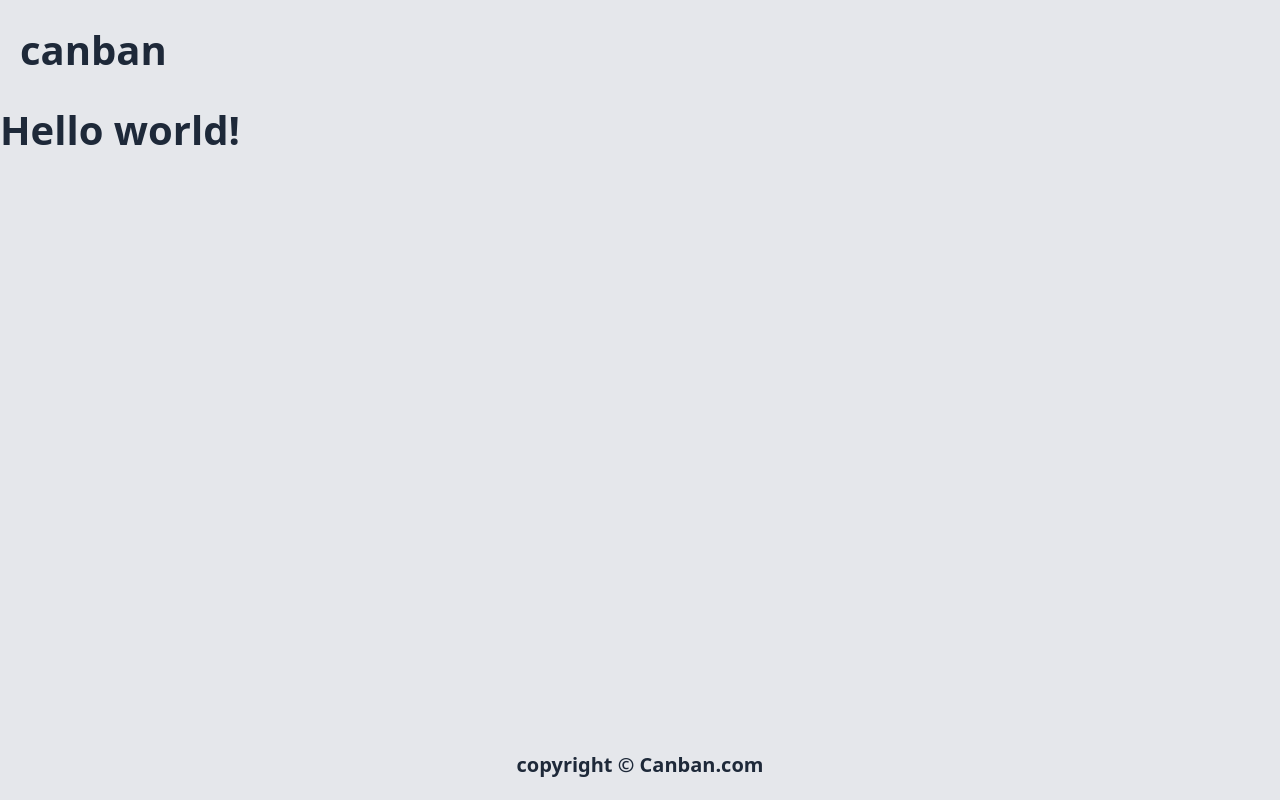
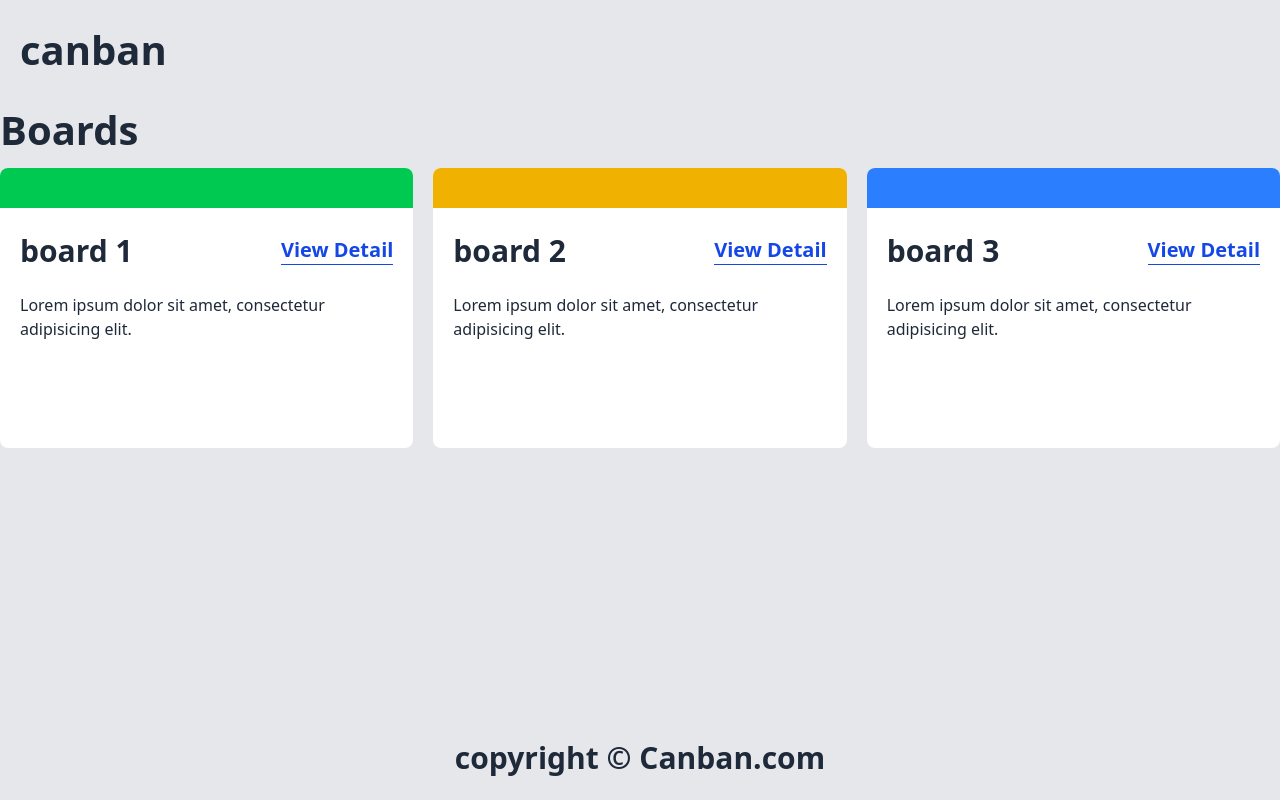
Before and after one commit to sobhanjaferi/Canban, a Next.js app: page / in a window 1280 px wide. Built offline with nearby package versions, Linux system fonts and the light colour scheme.

Commit message:
[ADD] Board list component

```diff
--- a/src/app/page.tsx
+++ b/src/app/page.tsx
@@ -1,9 +1,12 @@
-import {ReactNode} from "react";
+import { ReactNode } from "react";
+import BoardList from "@/features/board/Board-List";
 
 export default function Home(): ReactNode {
-    return (
-        <div>
-            <h1>Hello world!</h1>
-        </div>
-    );
+  return (
+    <div>
+      <h1 className={"mb-2"}>Boards</h1>
+
+      <BoardList />
+    </div>
+  );
 }
--- /dev/null
+++ b/src/features/board/Board-Box.tsx
@@ -0,0 +1,37 @@
+import { ReactElement } from "react";
+import Link from "next/link";
+
+interface Props {
+  id: number;
+  title: string;
+  content: string;
+  color: "gray" | "blue" | "red" | "green" | "yellow";
+}
+
+export default function BoardBox(prop: Props): ReactElement {
+  return (
+    <section className={"min-h-70 rounded-lg bg-white col-span-1"}>
+      <div
+        className={`rounded-t-lg p-5
+        ${prop.color === "gray" && "bg-gray-500"}
+        ${prop.color === "blue" && "bg-blue-500"}
+        ${prop.color === "red" && "bg-red-500"}
+        ${prop.color === "green" && "bg-green-500"}
+        ${prop.color === "yellow" && "bg-yellow-500"}`}
+      ></div>
+
+      <div className={"flex justify-between items-center p-5"}>
+        <h2>{prop.title}</h2>
+
+        <Link
+          href={`board/${prop.id}`}
+          className={"text-blue-700 text-xl font-bold border-b"}
+        >
+          View Detail
+        </Link>
+      </div>
+
+      <p className={"p-5 pt-0"}>{prop.content}</p>
+    </section>
+  );
+}
--- /dev/null
+++ b/src/features/board/Board-List.tsx
@@ -0,0 +1,33 @@
+import { ReactElement } from "react";
+import BoardBox from "@/features/board/Board-Box";
+
+export default function BoardList(): ReactElement {
+  return (
+    <div
+      className={
+        "grid grid-cols-1 lg:grid-cols-2 xl:grid-cols-3 gap-5 p-5 sm:p-0"
+      }
+    >
+      <BoardBox
+        id={1}
+        title={"board 1"}
+        color={"green"}
+        content={"Lorem ipsum dolor sit amet, consectetur adipisicing elit."}
+      />
+
+      <BoardBox
+        id={2}
+        title={"board 2"}
+        color={"yellow"}
+        content={"Lorem ipsum dolor sit amet, consectetur adipisicing elit."}
+      />
+
+      <BoardBox
+        id={3}
+        title={"board 3"}
+        color={"blue"}
+        content={"Lorem ipsum dolor sit amet, consectetur adipisicing elit."}
+      />
+    </div>
+  );
+}
--- a/src/styles/globals.css
+++ b/src/styles/globals.css
@@ -7,5 +7,5 @@ h1 {
 
 h2 {
     font-weight: bold;
-    font-size: 20px;
+    font-size: 30px;
 }
```
